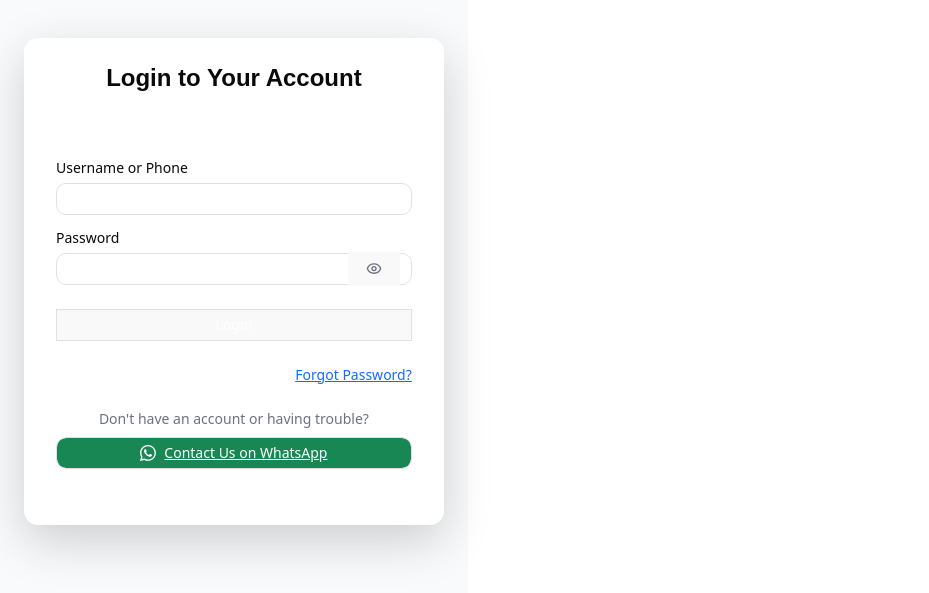
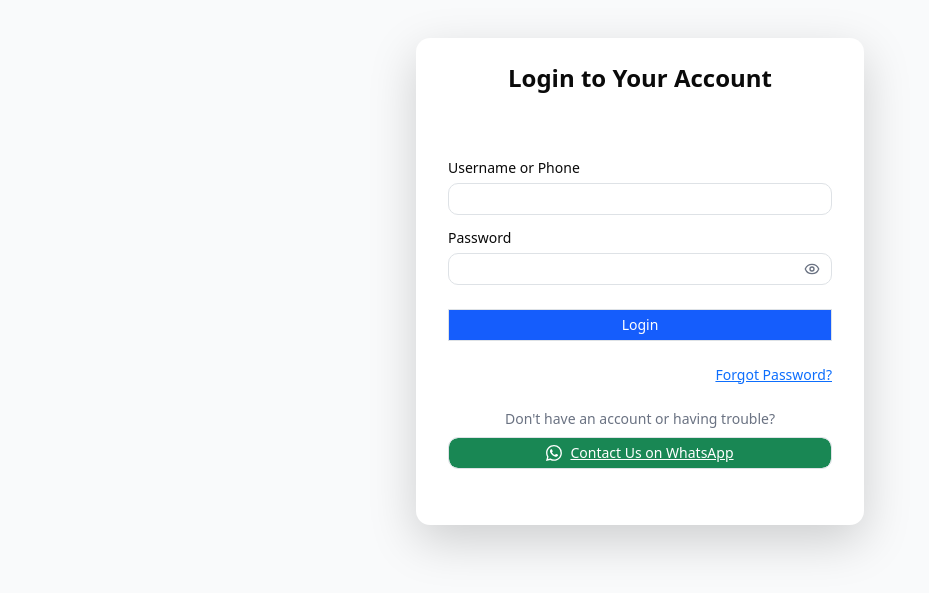
Before and after one commit to JKMM123/final-year-project, a React app in the folder frontend/: page /login in a window 1280 px wide. Shown: the part 119-712 px from the top of the page, without its empty margins (0-929 px from the left). Built offline with nearby package versions, Linux system fonts and the light colour scheme; the HTML template or start-up script is replaced by a standard one.

Commit message:
fixed the tailwind library issue

```diff
--- a/frontend/package.json
+++ b/frontend/package.json
@@ -32,6 +32,7 @@
     "shadcn": "^4.2.0",
     "tailwind-merge": "^3.5.0",
     "tailwindcss": "^4.2.2",
+    "tailwindcss-animate": "^1.0.7",
     "tw-animate-css": "^1.4.0",
     "uuid": "^13.0.0",
     "yup": "^1.7.1"
--- a/frontend/src/index.css
+++ b/frontend/src/index.css
@@ -1,23 +1,10 @@
 @import "tailwindcss";
-@import "tw-animate-css";
-@import "shadcn/tailwind.css";
-@import "@fontsource-variable/geist";
 
-@custom-variant dark (&:is(.dark *));
+/* ✅ In v4, use @plugin, not @import for plugins */
+@plugin "tailwindcss-animate";
 
+/* ✅ Define your variables first (OKLCH is perfect for v4) */
 :root {
-  font-family: system-ui, Avenir, Helvetica, Arial, sans-serif;
-  line-height: 1.5;
-  font-weight: 400;
-
-  color-scheme: light;
-  color: rgba(255, 255, 255, 0.87);
-  background-color: #242424;
-
-  font-synthesis: none;
-  text-rendering: optimizeLegibility;
-  -webkit-font-smoothing: antialiased;
-  -moz-osx-font-smoothing: grayscale;
   --background: oklch(1 0 0);
   --foreground: oklch(0.145 0 0);
   --card: oklch(1 0 0);
@@ -36,11 +23,11 @@
   --border: oklch(0.922 0 0);
   --input: oklch(0.922 0 0);
   --ring: oklch(0.708 0 0);
-  --chart-1: oklch(0.87 0 0);
-  --chart-2: oklch(0.556 0 0);
-  --chart-3: oklch(0.439 0 0);
-  --chart-4: oklch(0.371 0 0);
-  --chart-5: oklch(0.269 0 0);
+  --chart-1: oklch(0.646 0.222 41.116);
+  --chart-2: oklch(0.6 0.118 184.704);
+  --chart-3: oklch(0.398 0.07 227.392);
+  --chart-4: oklch(0.828 0.189 84.429);
+  --chart-5: oklch(0.769 0.188 70.08);
   --radius: 0.625rem;
   --sidebar: oklch(0.985 0 0);
   --sidebar-foreground: oklch(0.145 0 0);
@@ -52,103 +39,6 @@
   --sidebar-ring: oklch(0.708 0 0);
 }
 
-a {
-  font-weight: 500;
-  color: #646cff;
-  text-decoration: inherit;
-}
-a:hover {
-  color: #535bf2;
-}
-
-body {
-  margin: 0;
-  display: flex;
-  place-items: center;
-  min-width: 320px;
-  min-height: 100vh;
-}
-
-h1 {
-  font-size: 3.2em;
-  line-height: 1.1;
-}
-
-button {
-  border-radius: 8px;
-  border: 1px solid transparent;
-  padding: 0.6em 1.2em;
-  font-size: 1em;
-  font-weight: 500;
-  font-family: inherit;
-  background-color: #1a1a1a;
-  cursor: pointer;
-  transition: border-color 0.25s;
-}
-button:hover {
-  border-color: #646cff;
-}
-button:focus,
-button:focus-visible {
-  outline: 4px auto -webkit-focus-ring-color;
-}
-
-@media (prefers-color-scheme: light) {
-  :root {
-    color: #213547;
-    background-color: #ffffff;
-  }
-  a:hover {
-    color: #747bff;
-  }
-  button {
-    background-color: #f9f9f9;
-  }
-}
-
-@theme inline {
-  --font-heading: var(--font-sans);
-  --font-sans: "Geist Variable", sans-serif;
-  --color-sidebar-ring: var(--sidebar-ring);
-  --color-sidebar-border: var(--sidebar-border);
-  --color-sidebar-accent-foreground: var(--sidebar-accent-foreground);
-  --color-sidebar-accent: var(--sidebar-accent);
-  --color-sidebar-primary-foreground: var(--sidebar-primary-foreground);
-  --color-sidebar-primary: var(--sidebar-primary);
-  --color-sidebar-foreground: var(--sidebar-foreground);
-  --color-sidebar: var(--sidebar);
-  --color-chart-5: var(--chart-5);
-  --color-chart-4: var(--chart-4);
-  --color-chart-3: var(--chart-3);
-  --color-chart-2: var(--chart-2);
-  --color-chart-1: var(--chart-1);
-  --color-ring: var(--ring);
-  --color-input: var(--input);
-  --color-border: var(--border);
-  --color-destructive: var(--destructive);
-  --color-accent-foreground: var(--accent-foreground);
-  --color-accent: var(--accent);
-  --color-muted-foreground: var(--muted-foreground);
-  --color-muted: var(--muted);
-  --color-secondary-foreground: var(--secondary-foreground);
-  --color-secondary: var(--secondary);
-  --color-primary-foreground: var(--primary-foreground);
-  --color-primary: var(--primary);
-  --color-popover-foreground: var(--popover-foreground);
-  --color-popover: var(--popover);
-  --color-card-foreground: var(--card-foreground);
-  --color-card: var(--card);
-  --color-foreground: var(--foreground);
-  --color-background: var(--background);
-  --radius-sm: calc(var(--radius) * 0.6);
-  --radius-md: calc(var(--radius) * 0.8);
-  --radius-lg: var(--radius);
-  --radius-xl: calc(var(--radius) * 1.4);
-  --radius-2xl: calc(var(--radius) * 1.8);
-  --radius-3xl: calc(var(--radius) * 2.2);
-  --radius-4xl: calc(var(--radius) * 2.6);
-}
-
 .dark {
   --background: oklch(0.145 0 0);
   --foreground: oklch(0.985 0 0);
@@ -156,7 +46,7 @@ button:focus-visible {
   --card-foreground: oklch(0.985 0 0);
   --popover: oklch(0.205 0 0);
   --popover-foreground: oklch(0.985 0 0);
-  --primary: oklch(0.922 0 0);
+  --primary: oklch(0.985 0 0);
   --primary-foreground: oklch(0.205 0 0);
   --secondary: oklch(0.269 0 0);
   --secondary-foreground: oklch(0.985 0 0);
@@ -164,25 +54,67 @@ button:focus-visible {
   --muted-foreground: oklch(0.708 0 0);
   --accent: oklch(0.269 0 0);
   --accent-foreground: oklch(0.985 0 0);
-  --destructive: oklch(0.704 0.191 22.216);
-  --border: oklch(1 0 0 / 10%);
-  --input: oklch(1 0 0 / 15%);
-  --ring: oklch(0.556 0 0);
-  --chart-1: oklch(0.87 0 0);
-  --chart-2: oklch(0.556 0 0);
-  --chart-3: oklch(0.439 0 0);
-  --chart-4: oklch(0.371 0 0);
-  --chart-5: oklch(0.269 0 0);
+  --destructive: oklch(0.396 0.141 25.723);
+  --destructive-foreground: oklch(0.637 0.237 25.331);
+  --border: oklch(0.269 0 0);
+  --input: oklch(0.269 0 0);
+  --ring: oklch(0.439 0 0);
+  --chart-1: oklch(0.488 0.243 264.376);
+  --chart-2: oklch(0.696 0.17 162.48);
+  --chart-3: oklch(0.769 0.188 70.08);
+  --chart-4: oklch(0.627 0.265 303.9);
+  --chart-5: oklch(0.645 0.246 16.439);
   --sidebar: oklch(0.205 0 0);
   --sidebar-foreground: oklch(0.985 0 0);
   --sidebar-primary: oklch(0.488 0.243 264.376);
   --sidebar-primary-foreground: oklch(0.985 0 0);
   --sidebar-accent: oklch(0.269 0 0);
   --sidebar-accent-foreground: oklch(0.985 0 0);
-  --sidebar-border: oklch(1 0 0 / 10%);
-  --sidebar-ring: oklch(0.556 0 0);
+  --sidebar-border: oklch(0.269 0 0);
+  --sidebar-ring: oklch(0.439 0 0);
 }
 
+/* ✅ Map variables to Tailwind Utilities using @theme */
+@theme inline {
+  --color-background: var(--background);
+  --color-foreground: var(--foreground);
+  --color-card: var(--card);
+  --color-card-foreground: var(--card-foreground);
+  --color-popover: var(--popover);
+  --color-popover-foreground: var(--popover-foreground);
+  --color-primary: var(--primary);
+  --color-primary-foreground: var(--primary-foreground);
+  --color-secondary: var(--secondary);
+  --color-secondary-foreground: var(--secondary-foreground);
+  --color-muted: var(--muted);
+  --color-muted-foreground: var(--muted-foreground);
+  --color-accent: var(--accent);
+  --color-accent-foreground: var(--accent-foreground);
+  --color-destructive: var(--destructive);
+  --color-destructive-foreground: var(--destructive-foreground);
+  --color-border: var(--border);
+  --color-input: var(--input);
+  --color-ring: var(--ring);
+  --color-chart-1: var(--chart-1);
+  --color-chart-2: var(--chart-2);
+  --color-chart-3: var(--chart-3);
+  --color-chart-4: var(--chart-4);
+  --color-chart-5: var(--chart-5);
+  --radius-sm: calc(var(--radius) - 4px);
+  --radius-md: calc(var(--radius) - 2px);
+  --radius-lg: var(--radius);
+  --radius-xl: calc(var(--radius) + 4px);
+  --color-sidebar: var(--sidebar);
+  --color-sidebar-foreground: var(--sidebar-foreground);
+  --color-sidebar-primary: var(--sidebar-primary);
+  --color-sidebar-primary-foreground: var(--sidebar-primary-foreground);
+  --color-sidebar-accent: var(--sidebar-accent);
+  --color-sidebar-accent-foreground: var(--sidebar-accent-foreground);
+  --color-sidebar-border: var(--sidebar-border);
+  --color-sidebar-ring: var(--sidebar-ring);
+}
+
+/* ✅ Base Layer */
 @layer base {
   * {
     @apply border-border outline-ring/50;
@@ -190,7 +122,51 @@ button:focus-visible {
   body {
     @apply bg-background text-foreground;
   }
-  html {
+
+  /* Bootstrap Override: Ensure Shadcn inputs don't get messy fonts */
+  input,
+  button,
+  select,
+  textarea {
     @apply font-sans;
   }
 }
+
+/* ✅ Keep your Bootstrap Overrides, but ensure they don't break Tailwind */
+
+/* Fix box-sizing - Tailwind v4 handles this automatically,
+   but since you use Bootstrap, we keep a simplified reset
+   WITHOUT forcing border-width: 0 */
+*,
+::before,
+::after {
+  box-sizing: border-box;
+  /* DO NOT ADD border-width: 0 here, it kills Shadcn Inputs */
+}
+
+.modal-header .btn-close {
+  margin: 0;
+  margin-inline-start: auto;
+}
+
+[dir="rtl"] .form-floating > label {
+  left: auto;
+  right: 0.75rem;
+  text-align: right;
+}
+
+[dir="rtl"] .offcanvas-header .btn-close {
+  margin: 0;
+  margin-inline-start: auto;
+}
+
+.group[data-collapsible="icon"] a,
+div[data-sidebar="sidebar"] a,
+nav a {
+  text-decoration: none !important;
+  color: inherit !important;
+}
+
+button:focus {
+  outline: none !important;
+}
--- a/frontend/src/main.tsx
+++ b/frontend/src/main.tsx
@@ -7,6 +7,7 @@ import App from "./App";
 import { BrowserRouter } from "react-router-dom";
 import { AuthProvider } from "./context/AuthContext";
 import { AlertProvider } from "./context/AlertContext";
+import { TooltipProvider } from "@/components/ui/tooltip";
 
 // Import Bootstrap and custom styles
 import "./index.css";
@@ -17,9 +18,11 @@ ReactDOM.createRoot(document.getElementById("root")!).render(
   <React.StrictMode>
     <BrowserRouter>
       <AlertProvider>
-        <AuthProvider>
-          <App />
-        </AuthProvider>
+        <TooltipProvider>
+          <AuthProvider>
+            <App />
+          </AuthProvider>
+        </TooltipProvider>
       </AlertProvider>
     </BrowserRouter>
   </React.StrictMode>,
```
Also changed, not shown: 1 other file (tests, documents, lock files or other folders).
